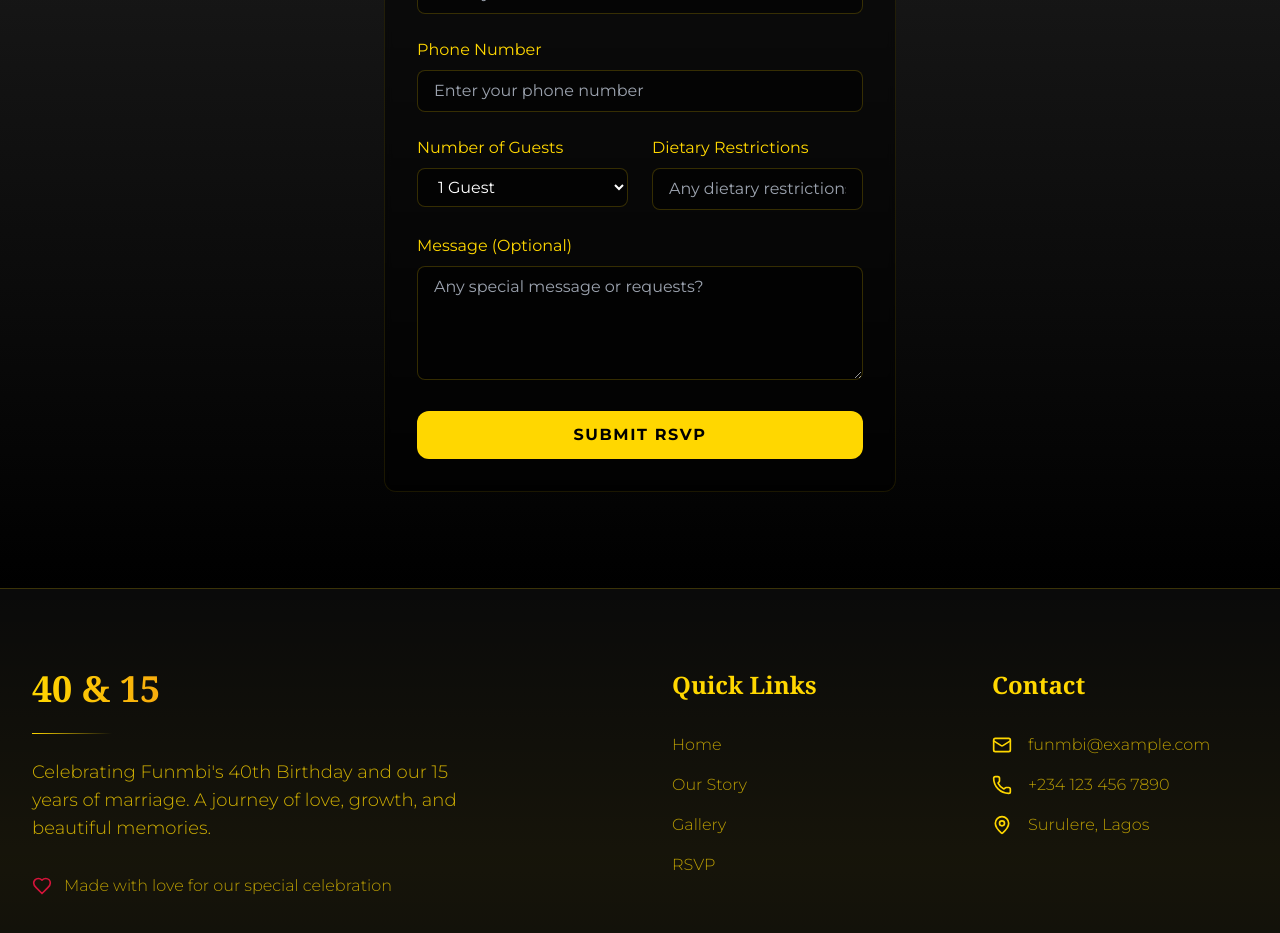
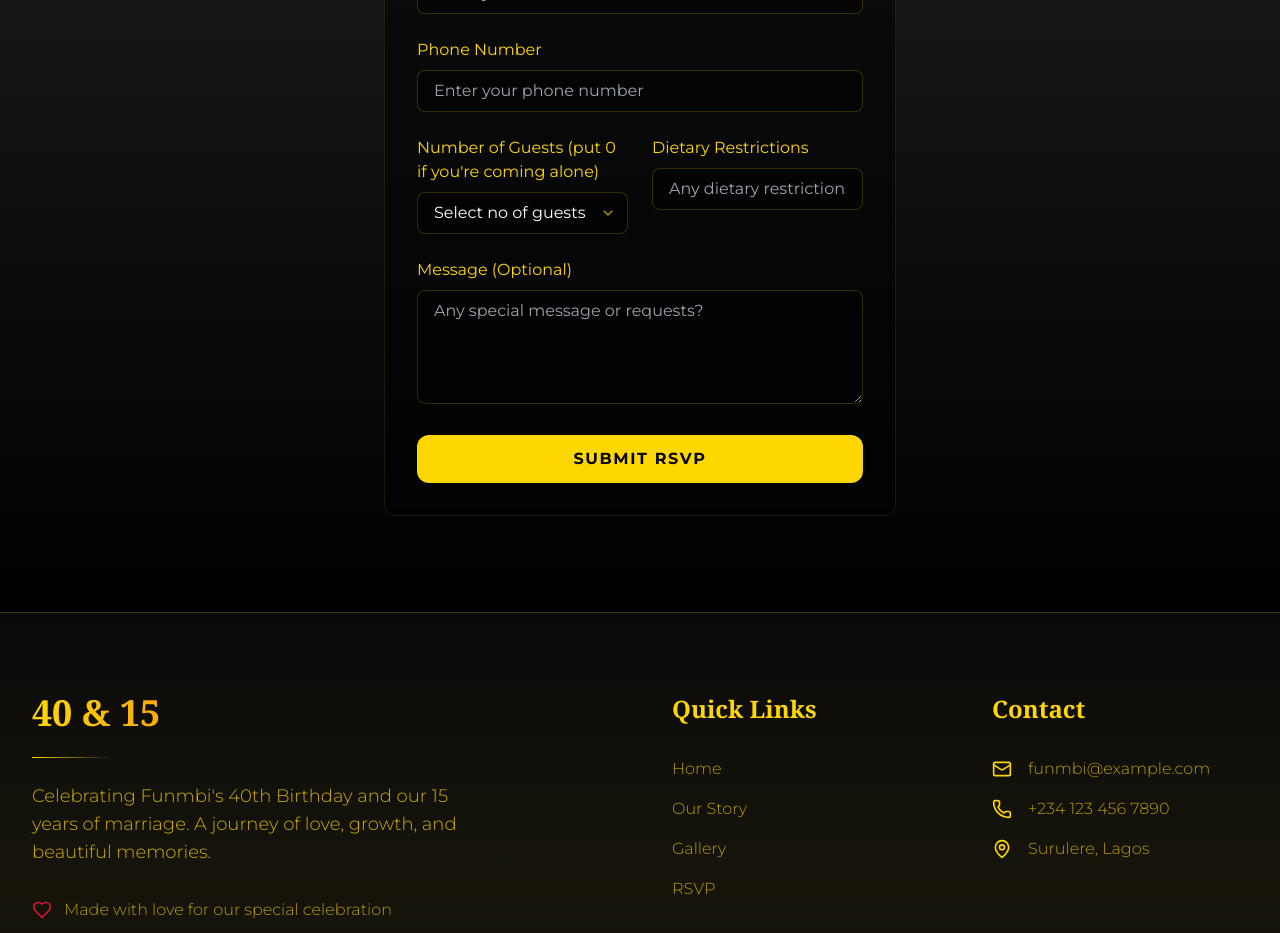
Before and after one commit to Apex10A/celebrating-aunty40, a Next.js app: page /rsvp in a window 1280 px wide. Shown: the part 840-1773 px from the top of the page. Built offline with nearby package versions, Linux system fonts and the light colour scheme.

Commit message:
fix: rsvp coming alone

```diff
--- a/src/pages/rsvp.tsx
+++ b/src/pages/rsvp.tsx
@@ -2,6 +2,7 @@ import React, { useState } from "react";
 import { Navigation } from "../components/Navigation";
 import Head from "next/head";
 import { motion } from "framer-motion";
+import { ChevronDown } from "lucide-react";
 import { Footer } from "../components/Footer";
 import { makeReservation, Reservation } from "@/services/reservations";
 import { Decline, sendDecline } from "@/services/declines";
@@ -11,6 +12,7 @@ const RSVPPage = () => {
   const [reservation, setReservation] = useState<Reservation>();
   const [decline, setDecline] = useState<Decline>();
   const [attending, setAttending] = useState<boolean>(true);
+  const [comingSolo, setComingSolo] = useState(false);
   const [isSubmitting, setIsSubmitting] = useState(false);
   const [modalOpen, setModalOpen] = useState(false);
   const [modalStatus, setModalStatus] = useState<StatusType>("success");
@@ -20,6 +22,13 @@ const RSVPPage = () => {
   function validateForm() {
     // function to validate goes here praise
     return true;
+  }
+
+  // Reset all form fields back to empty
+  function resetForm() {
+    setReservation(undefined);
+    setDecline(undefined);
+    setComingSolo(false);
   }
 
   const handleSubmit = async (e: React.FormEvent) => {
@@ -36,6 +45,7 @@ const RSVPPage = () => {
           setModalDesc(
             "We’ll review your RSVP. If accepted, you’ll receive an email with your invitation code and QR code."
           );
+          resetForm();
           setModalOpen(true);
           return;
         } else {
@@ -47,12 +57,13 @@ const RSVPPage = () => {
         }
       } else {
         const res = await sendDecline(decline as Decline);
-        if (res?.status === 201) {
+        if ((res as any)?.status === 201 || res) {
           setModalStatus("success");
           setModalTitle("Response Received");
           setModalDesc(
             "Thank you for letting us know. You'll be in our hearts."
           );
+          resetForm();
           setModalOpen(true);
           return;
         } else {
@@ -82,12 +93,13 @@ const RSVPPage = () => {
     >
   ) => {
     const { name, value } = e.target;
+    const normalizedValue: any = name === "numOfGuests" ? Number(value) : value;
     if (attending)
       setReservation(
         (prev) =>
           ({
             ...prev,
-            [name]: value,
+            [name]: normalizedValue,
           } as Reservation)
       );
     else
@@ -95,7 +107,7 @@ const RSVPPage = () => {
         (prev) =>
           ({
             ...prev,
-            [name]: value,
+            [name]: normalizedValue,
           } as Decline)
       );
   };
@@ -244,21 +256,30 @@ const RSVPPage = () => {
                           htmlFor="numOfGuests"
                           className="block text-[#FFD700] mb-2 text-sm md:text-base"
                         >
-                          Number of Guests
+                          Number of Guests (put 0 if you're coming alone)
                         </label>
+                        <div className="relative group">
                           <select
                             id="numOfGuests"
                             name="numOfGuests"
-                          value={reservation?.numOfGuests}
+                            value={comingSolo ? 0 : reservation?.numOfGuests ?? ""}
                             onChange={handleInputChange}
-                          className="w-full px-4 py-2 bg-black/50 border border-[#FFD700]/20 rounded-lg text-white focus:border-[#555454]focus:ring-1 focus:ring-[#FFD700] transition-all text-sm md:text-base"
+                            className="appearance-none w-full px-4 py-2 pr-10 bg-black/50 border border-[#FFD700]/20 rounded-lg text-white focus:border-[#FFD700] focus:ring-1 focus:ring-[#FFD700]/60 transition-all text-sm md:text-base hover:border-[#FFD700]/40 disabled:opacity-60 disabled:cursor-not-allowed"
+                            disabled={comingSolo}
                           >
+                            <option value="" disabled>
+                              Select no of guests
+                            </option>
+                            <option value={0}>0</option>
                             {[1, 2, 3, 4, 5, 6, 7, 8, 9, 10].map((num) => (
                               <option key={num} value={num}>
-                              {num} {num === 1 ? "Guest" : "Guests"}
+                                {num}
                               </option>
                             ))}
                           </select>
+                          <ChevronDown className="pointer-events-none absolute right-3 top-1/2 -translate-y-1/2 h-4 w-4 text-[#FFD700]/70 group-focus-within:text-[#FFD700]" />
+                        </div>
+
                       </div>
 
                       <div>
@@ -321,16 +342,7 @@ const RSVPPage = () => {
         title={modalTitle}
         description={modalDesc}
         onClose={() => setModalOpen(false)}
-        primaryAction={
-          modalStatus === "success"
-            ? {
-                label: "View Gallery",
-                onClick: () => {
-                  window.location.href = "/gallery";
-                },
-              }
-            : undefined
-        }
+
       />
     </>
   );
```
Lines whose indentation alone changed are shown as unchanged.
